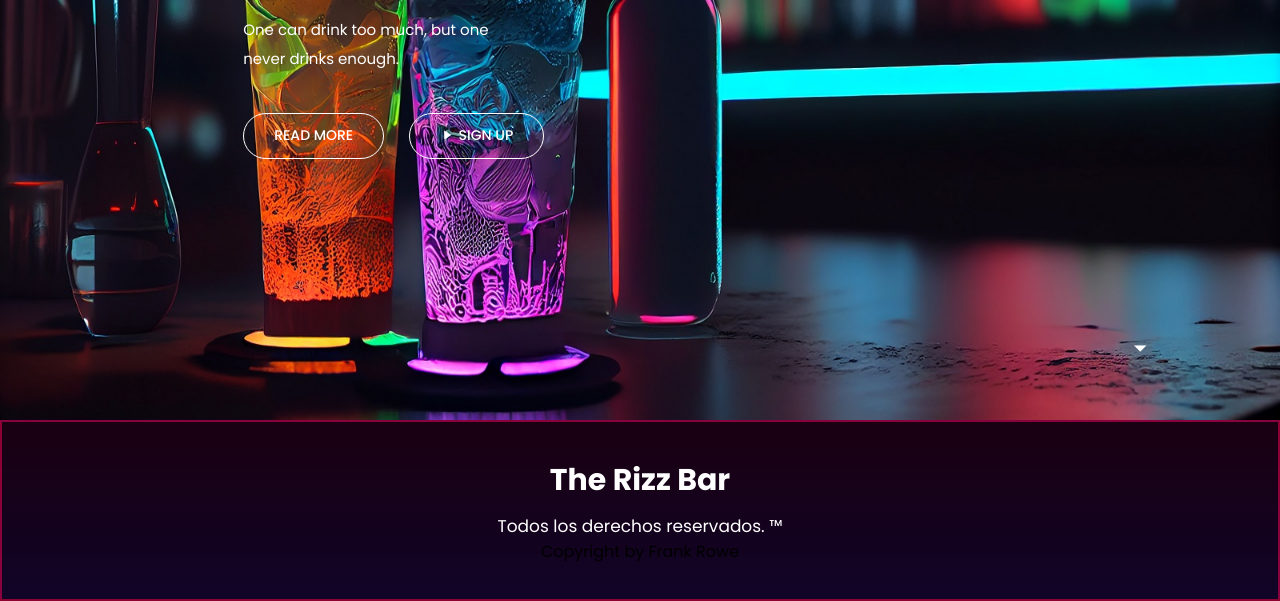
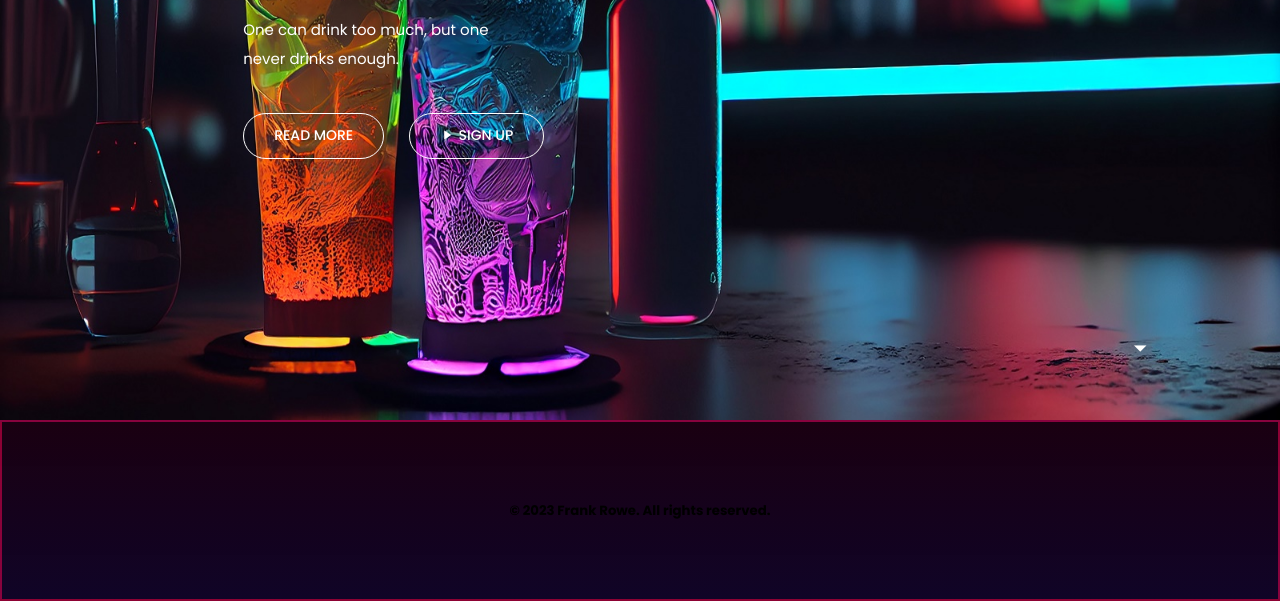
Before and after one commit to FrancoLopez01/franclopez01.github.io, a plain HTML site: page about.html in a window 1280 px wide. Shown: the part 380-981 px from the top of the page. Drawn offline with nearby package versions, Linux system fonts and the light colour scheme.

Commit message:
about.html

```diff
--- a/about.html
+++ b/about.html
@@ -6,7 +6,7 @@
   <title>About us</title>
   <link rel="stylesheet" type="text/css" href="./css/about.css">
   <link
-  href="https_//unpkg.com/boxicons@latest/css/boxicons.min.css>">
+  href="https://unpkg.com/boxicons@latest/css/boxicons.min.css>">
   <link href="https://cdn.jsdelivr.net/npm/remixicon@2.5.0/fonts/remixicon.css" rel="stylesheet">
   <link rel="preconnect" href="https://fonts.googleapis.com">
   <link rel="preconnect" href="https://fonts.gstatic.com" crossorigin>
@@ -51,11 +51,13 @@
 
   <script src="./js/about.js"></script>
 
-  <footer>
-    <p>The Rizz Bar</p>
-    <p>Todos los derechos reservados. ™</p>
-    <p class="end">Copyright by Frank Rowe</p>
-  </footer>
+    <footer
+      className="w-360 bg-gray-100 p-4 flex justify-center items-center font-roboto"
+    >
+      <span className="text-gray-600 text-sm">
+        <h5 class="responsivh5">© 2023 Frank Rowe. All rights reserved.</h5>
+      </span>
+    </footer>
 
 </body>
 </html>
```
